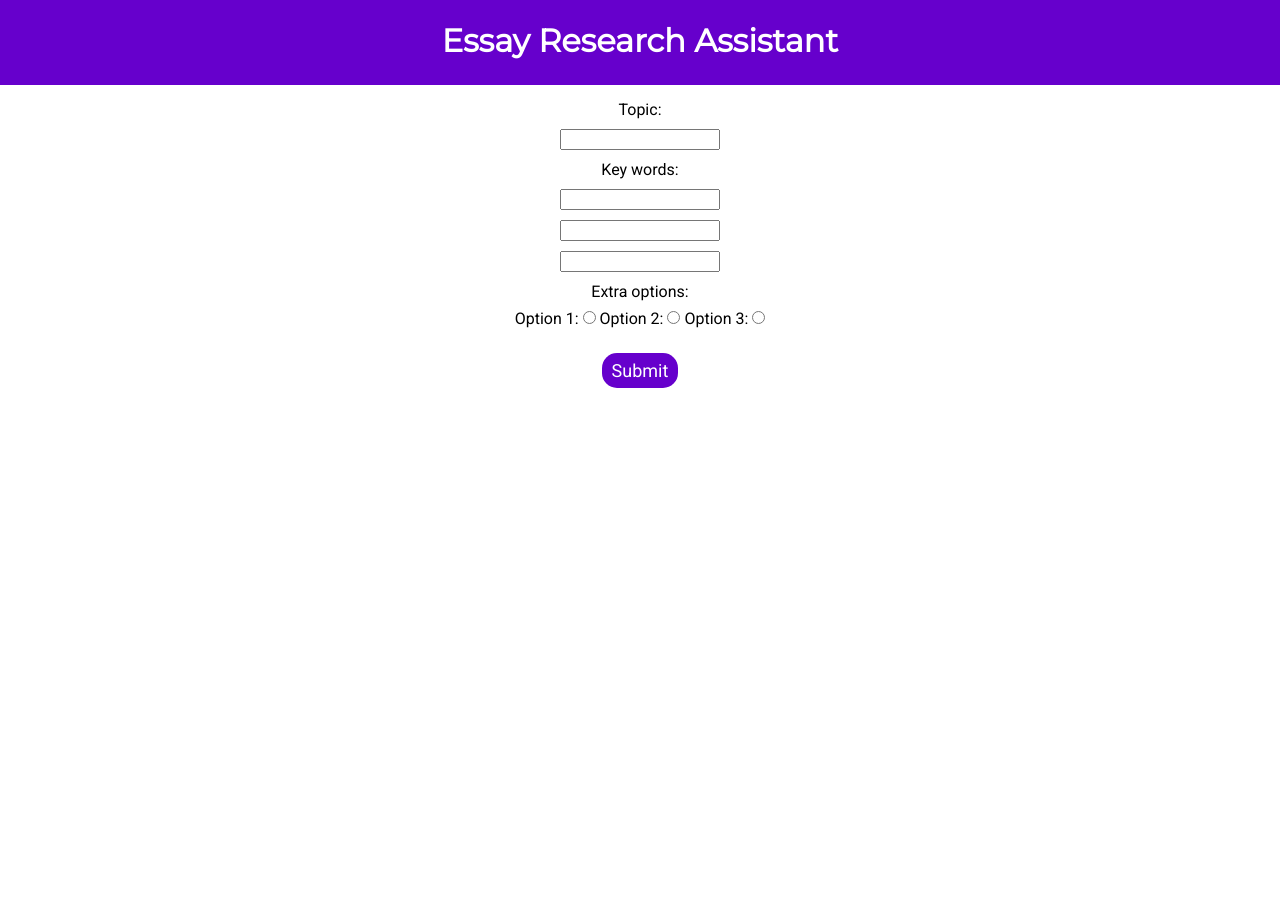
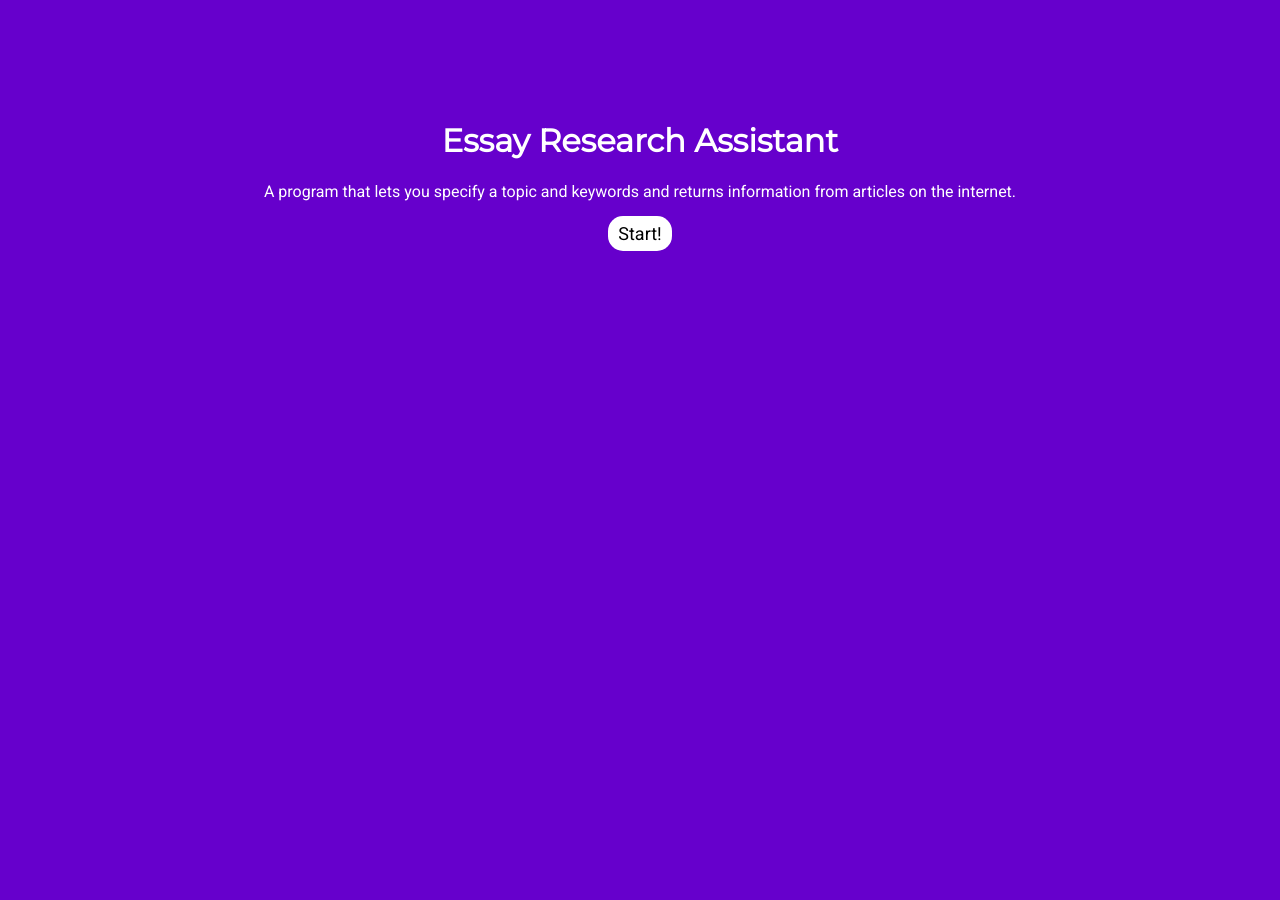
Before and after one commit to MousaZourob/EssayResearcher, a Flask app: page / in a window 1280 px wide. Before the commit the page ends 388 px from the top, so only its background shows below. Run offline with Flask 2, Linux system fonts and the light colour scheme.

Commit message:
added start screen

```diff
--- a/main.py
+++ b/main.py
@@ -11,7 +11,7 @@ def home():                                 # Defines and renders home page
         keyword2 = request.form["keyword2"]
         keyword3 = request.form["keyword3"]
         keywords = [keyword1, keyword2, keyword3]
-        if len(topic) == 0 or len(keyword1) == 0 or (keyword2) == 0 or (keyword3) == 0:
+        if len(topic) == 0 or len(keyword1) == 0 or len(keyword2) == 0 or len(keyword3) == 0:
             flash("Fill in all the boxes!")
             return redirect(url_for("home"))
 
--- a/templates/base.html
+++ b/templates/base.html
@@ -1,5 +1,4 @@
 <!DOCTYPE html>
-
 <html>
     <head>
         {% block head %}
@@ -7,10 +6,6 @@
         <link rel="stylesheet" type = "text/css" href="{{ url_for('static', filename='styles/style.css') }}">
         <link href="https://fonts.googleapis.com/css2?family=Montserrat&family=Roboto&display=swap" rel="stylesheet">
     </head>
-<body>
-    <div id="top">
-        <a href="./"><h1>Essay Research Assistant</h1></a>
-    </div>
     <style>
         p, a, input, form {
             font-family: 'Roboto', sans-serif;
@@ -77,6 +72,51 @@
             text-align: center;
         }
     </style>
+    <body>
+        <!--{% block start %}
+        {% endblock %}-->
+        <style>
+            #start {
+                width: 100%;
+                height: 100%;
+                background-color: rgb(102, 0, 204);
+                color: white;
+                z-index: 10;
+                position: absolute;
+                top: 0;
+                left: 0;
+                text-align: center;
+                justify-content: center;
+                padding-top: 100px;
+            }
+
+            #start button {
+                background-color:white;
+                color: black;
+                font-size: 18px;
+                border-radius: 15px;
+                border: none;
+                padding: 7px 10px;
+                cursor: pointer;
+                margin-top: 15px;
+            }
+
+            #start span {
+                font-family: 'Roboto', sans-serif;
+            }
+        </style>
+        <div id="start">
+            <h1>Essay Research Assistant</h1>
+            <span>A program that lets you specify a topic and keywords and returns information from articles on the internet.</span>
+            <br>
+            <button onclick="document.getElementById('start').style.display = 'none'">Start!</button>
+        </div>
+        <script>
+            if (window.location.href.indexOf('#') > 0) {document.getElementById('start').style.display = 'none'}
+        </script>
+        <div id="top">
+            <a href="./"><h1>Essay Research Assistant</h1></a>
+        </div>
         <div id="content">
             {% block content %}
             {% endblock %}
```
Also changed, not shown: templates/home.html (+40 -1 lines), README.md. Lines whose indentation alone changed are shown as unchanged.
